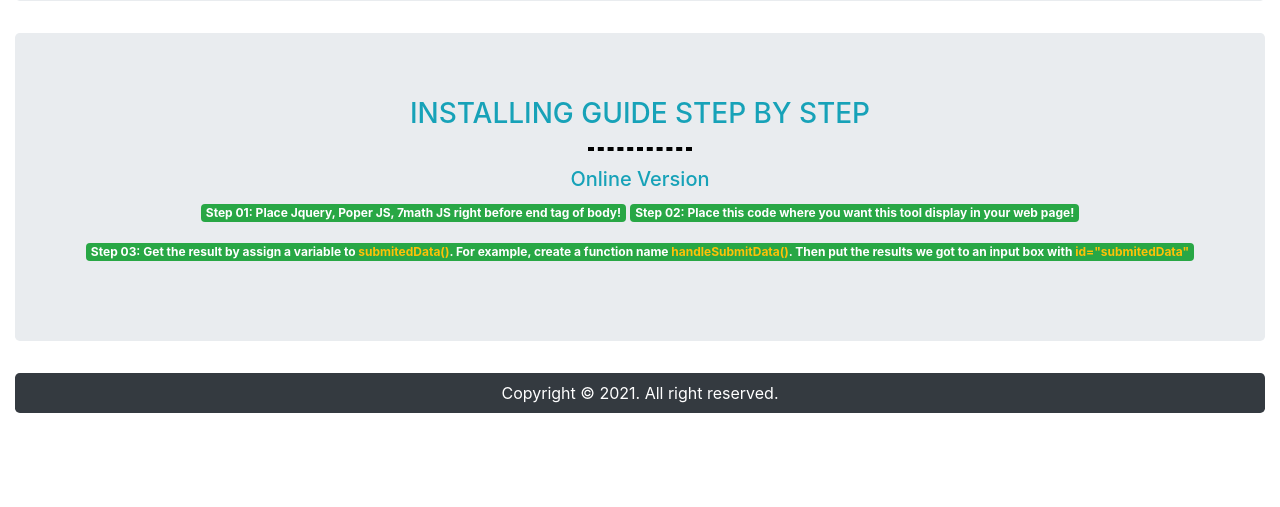
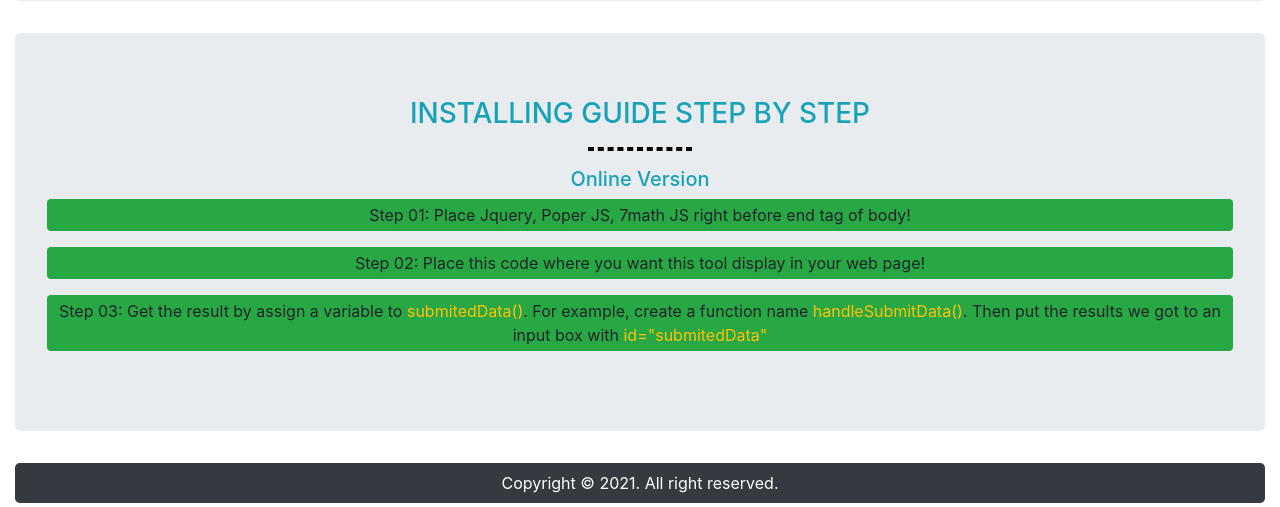
Before and after one commit to baynv910/7math-package, a plain HTML site: page index.html in a window 1280 px wide. Shown: the part 1371-1878 px from the top of the page. Before the commit the page ends 1788 px from the top, so only its background shows below. Drawn offline with nearby package versions, Linux system fonts and the light colour scheme; a script that the page names is missing.

Commit message:
change something on ui

```diff
--- a/index.html
+++ b/index.html
@@ -55,11 +55,11 @@
                 <hr style="width: 100px; border: 2px dashed #000;" />
                 <div class="text-justity">
                     <h5 class="text-info">Online Version</h5>
-                    <p class="badge badge-success">Step 01: Place Jquery, Poper JS, 7math JS right before end tag of body!</p>
+                    <p class="bg-success p-1 rounded">Step 01: Place Jquery, Poper JS, 7math JS right before end tag of body!</p>
                     <script async src="//jsfiddle.net/baynv910/L8sdwe1x/embed/html/"></script>
-                    <p class="badge badge-success">Step 02: Place this code where you want this tool display in your web page!</p>
+                    <p class="bg-success p-1 rounded">Step 02: Place this code where you want this tool display in your web page!</p>
                     <script async src="//jsfiddle.net/baynv910/61Lapdo4/1/embed/html/"></script>
-                    <p class="badge badge-success">Step 03: Get the result by assign a variable to <span class="text-warning">submitedData()</span>. For example, create a function name <span class="text-warning">handleSubmitData()</span>. Then put the results we got to an input box with <span class="text-warning">id="submitedData"</span></p>
+                    <p class="bg-success p-1 rounded">Step 03: Get the result by assign a variable to <span class="text-warning">submitedData()</span>. For example, create a function name <span class="text-warning">handleSubmitData()</span>. Then put the results we got to an input box with <span class="text-warning">id="submitedData"</span></p>
                     <script async src="//jsfiddle.net/baynv910/dr9aec7q/embed/html/"></script>
 
                 </div>
```
